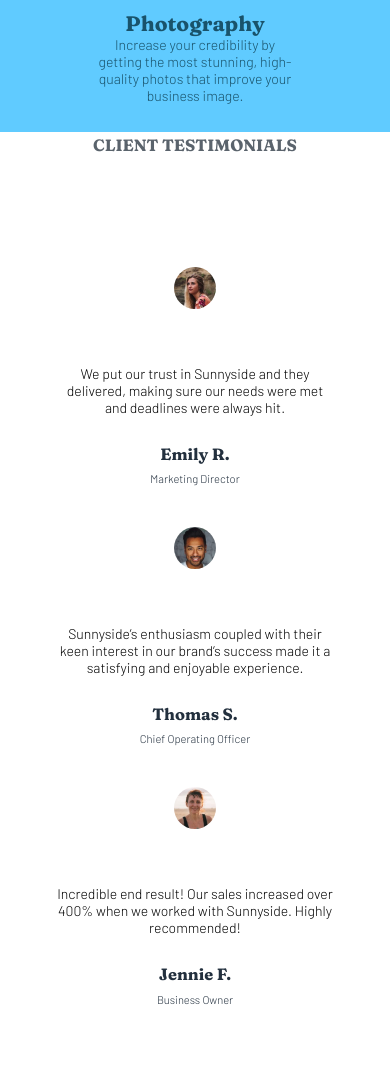
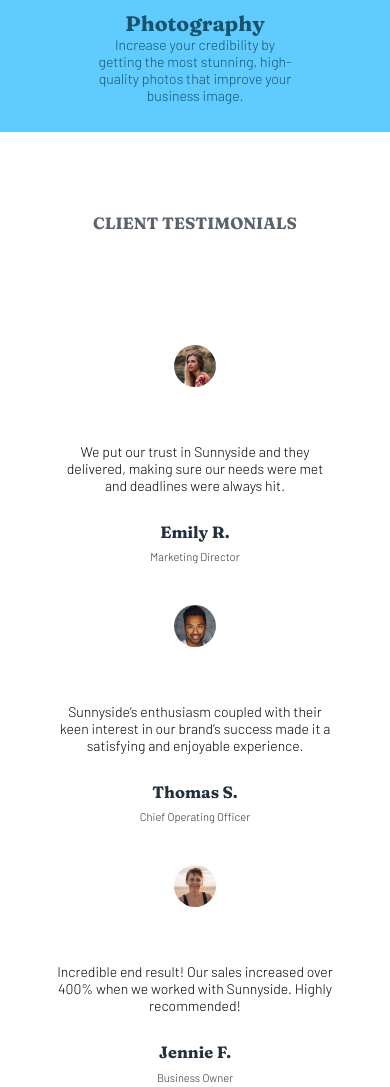
Before and after one commit to Mubarakzero/sunnyside-agency-landing-page-main, a plain HTML site: page index.html in a window 390 px wide. Shown: the part 3460-4547 px from the top of the page. Drawn offline with Linux system fonts and the light colour scheme.

Commit message:
Update style.css

```diff
--- a/style.css
+++ b/style.css
@@ -723,7 +723,7 @@
     /* TESTIMONIAL MOBILE*/
 
     .testimonial {
-        margin-top: 280%;
+        margin-top: 300%;
     }
 
     .testimonies-content {
```
